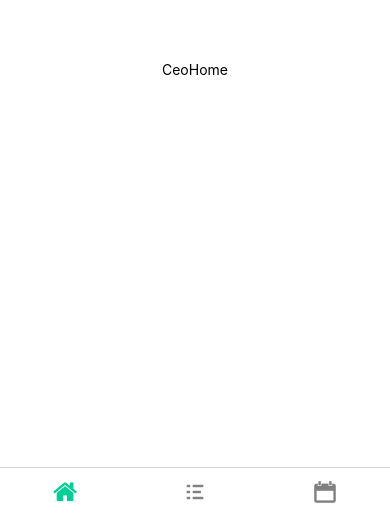
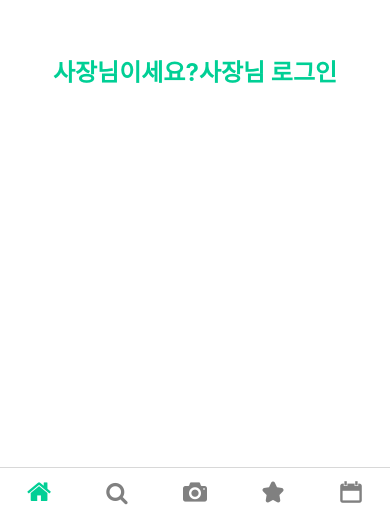
Before and after one commit to seongbiny/LeaveLive, a React Native app in the folder frontend/: screen /Login in a window 390 px wide. Before the commit this address had no page. Shown: the part 328-844 px from the top of the page. Built offline with nearby package versions, Linux system fonts and the light colour scheme; what react-native-calendars would draw is missing.

Commit message:
:sparkles: [S06P31C105-87] feat: Switch Components
사용자, 사장님 로그인 페이지를 왔다갔다 할 수 있게 수정했어요.

```diff
--- /dev/null
+++ b/frontend/src/components/CeoLogin.tsx
@@ -0,0 +1,32 @@
+import React, { Dispatch, SetStateAction } from "react";
+import styled from "styled-components/native";
+import { Pressable, Text } from "react-native";
+
+interface IPropTypes {
+  setIsUser: Dispatch<SetStateAction<boolean>>;
+}
+
+const Container = styled.View`
+  flex: 1;
+  justify-content: center;
+  align-items: center;
+`;
+
+const StyledText = styled.Text`
+  font-size: 24px;
+`;
+
+const CeoLogin = ({ setIsUser }: IPropTypes) => {
+  return (
+    <Container>
+      <StyledText>
+        사용자세요?
+        <Pressable onPress={() => setIsUser((prev) => !prev)}>
+          <Text>사용자 로그인</Text>
+        </Pressable>
+      </StyledText>
+    </Container>
+  );
+};
+
+export default CeoLogin;
--- /dev/null
+++ b/frontend/src/components/UserLogin.tsx
@@ -0,0 +1,32 @@
+import React, { Dispatch, SetStateAction } from "react";
+import styled from "styled-components/native";
+import { Pressable, Text } from "react-native";
+
+interface IPropTypes {
+  setIsUser: Dispatch<SetStateAction<boolean>>;
+}
+
+const Container = styled.View`
+  flex: 1;
+  justify-content: center;
+  align-items: center;
+`;
+
+const StyledText = styled.Text`
+  font-size: 24px;
+`;
+
+const UserLogin = ({ setIsUser }: IPropTypes) => {
+  return (
+    <Container>
+      <StyledText>
+        사장님이세요?
+        <Pressable onPress={() => setIsUser((prev) => !prev)}>
+          <Text>사장님 로그인</Text>
+        </Pressable>
+      </StyledText>
+    </Container>
+  );
+};
+
+export default UserLogin;
--- a/frontend/src/navigations/index.tsx
+++ b/frontend/src/navigations/index.tsx
@@ -1,12 +1,12 @@
 import { NavigationContainer } from "@react-navigation/native";
 import UserTabNav from "./UserTab";
-import CeoTabNav from "./CeoTab";
+// import CeoTabNav from "./CeoTab";
 
 const Navigation = () => {
   return (
     <NavigationContainer>
-      {/* <UserTabNav /> */}
-      <CeoTabNav />
+      <UserTabNav />
+      {/* <CeoTabNav /> */}
     </NavigationContainer>
   );
 };
--- a/frontend/src/screens/Login.tsx
+++ b/frontend/src/screens/Login.tsx
@@ -1,6 +1,7 @@
 import React, { useState } from "react";
-import { Button } from "react-native";
 import styled from "styled-components/native";
+import UserLogin from "../components/UserLogin";
+import CeoLogin from "../components/CeoLogin";
 
 const Container = styled.View`
   flex: 1;
@@ -14,13 +15,17 @@ const StyledText = styled.Text`
   font-size: 30px;
 `;
 const Login = () => {
-  const [isUser, setIsUser] = useState(true);
+  const [isUser, setIsUser] = useState<boolean>(true);
+
   return (
     <Container>
       <StyledText>
-        {isUser ? "오늘은 어디서 살아볼까?" : "반갑습니다, 사장님!"}
+        {isUser ? (
+          <UserLogin setIsUser={setIsUser} />
+        ) : (
+          <CeoLogin setIsUser={setIsUser} />
+        )}
       </StyledText>
-      <Button title="버튼" onPress={() => setIsUser((prev) => !prev)} />
     </Container>
   );
 };
```
